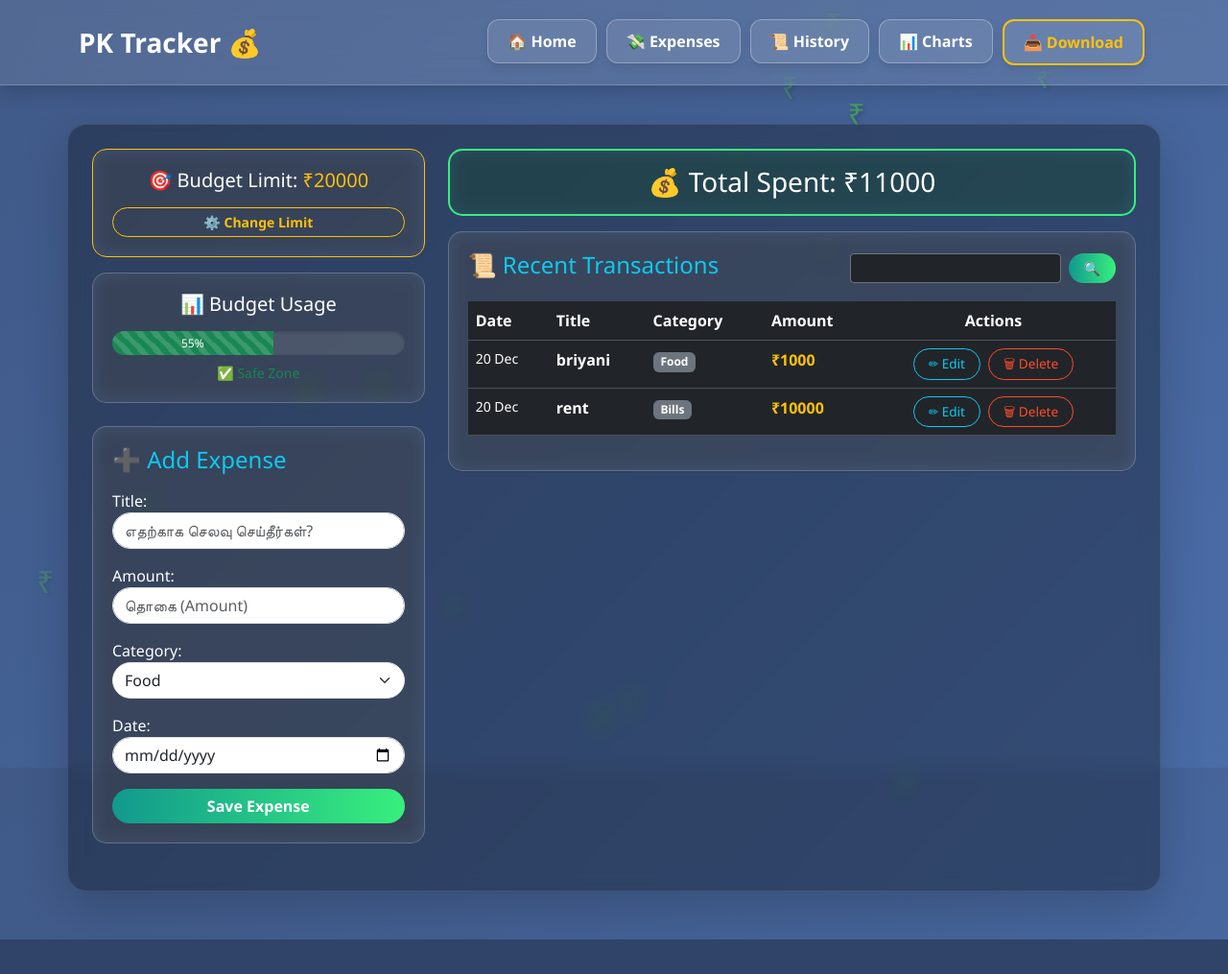
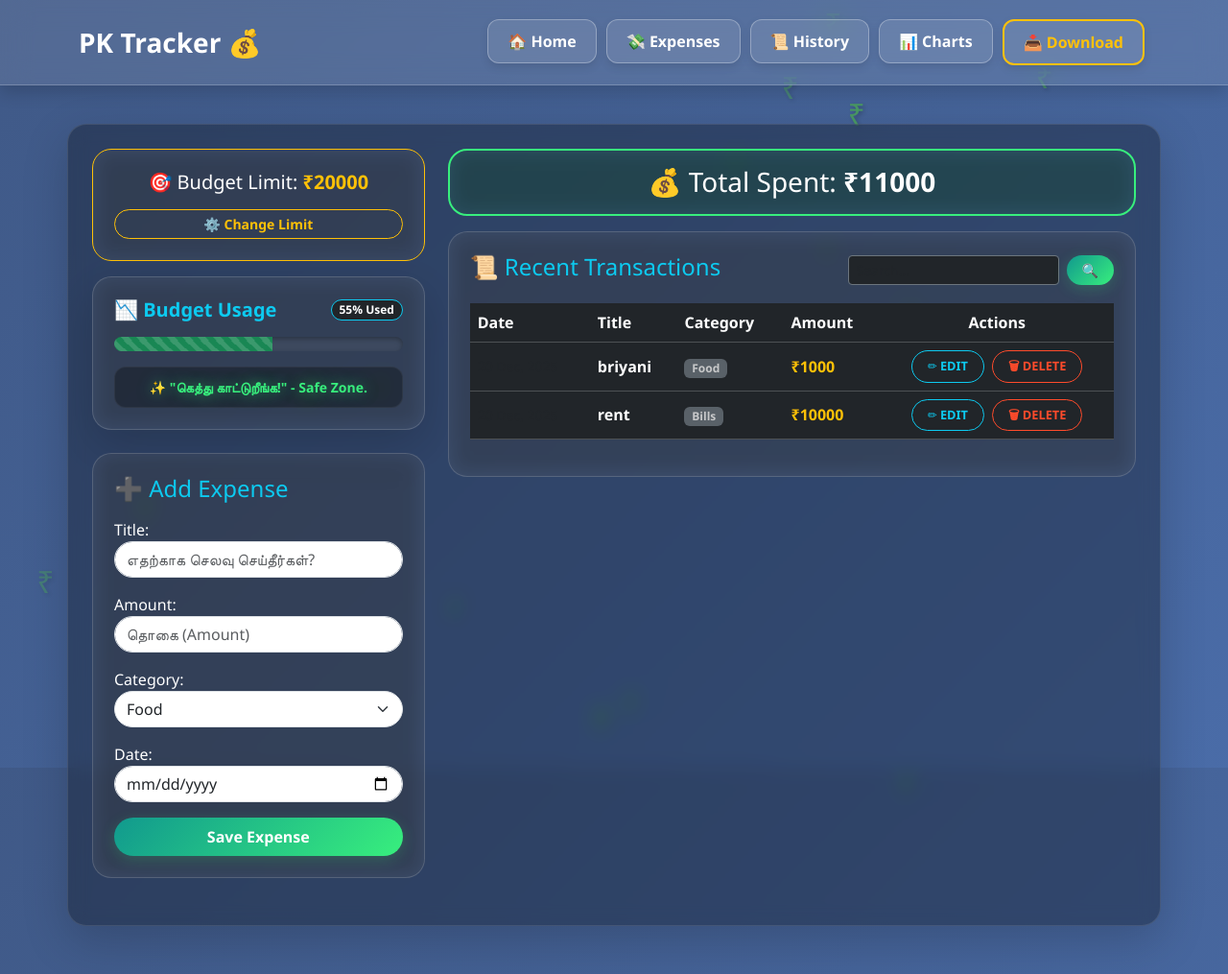
Before and after one commit to muthukumarpl/pk-tracker, a Django app: page /expenses/ in a window 1280 px wide. Shown: the whole page at 96% size. Before the commit the page ends 979 px from the top, so only its background shows below. Run offline with Django 5.2, Linux system fonts and the light colour scheme; data comes from the database, SQL or seed files in the repository.

Commit message:
Update expense_list.html

```diff
--- a/expenses/templates/expenses/expense_list.html
+++ b/expenses/templates/expenses/expense_list.html
@@ -1,65 +1,84 @@
 {% extends 'expenses/base.html' %}
+
 
 {% block content %}
 <style>
+    /* கிரிஸ்டல் கிளாஸ் டிசைன் */
     .card-glass {
-        background: rgba(255, 255, 255, 0.1);
-        backdrop-filter: blur(10px);
-        border: 1px solid rgba(255, 255, 255, 0.2);
-        border-radius: 15px;
-        padding: 20px;
+        background: rgba(255, 255, 255, 0.08);
+        backdrop-filter: blur(12px);
+        border: 1px solid rgba(255, 255, 255, 0.15);
+        border-radius: 20px;
+        padding: 22px;
         color: white;
+        transition: 0.3s;
     }
 
     .btn-custom {
-        background: linear-gradient(to right, #11998e, #38ef7d);
+        background: linear-gradient(135deg, #11998e 0%, #38ef7d 100%);
         border: none;
         color: white;
         font-weight: bold;
         border-radius: 50px;
-        transition: 0.3s;
+        transition: 0.4s;
+        box-shadow: 0 4px 15px rgba(56, 239, 125, 0.2);
     }
 
     .btn-custom:hover {
-        transform: scale(1.02);
-        box-shadow: 0 4px 15px rgba(56, 239, 125, 0.4);
+        transform: scale(1.05);
+        box-shadow: 0 6px 20px rgba(56, 239, 125, 0.4);
     }
 
     .progress {
-        background-color: rgba(255, 255, 255, 0.1);
+        background-color: rgba(255, 255, 255, 0.05);
         border-radius: 50px;
-        height: 25px;
-        box-shadow: inset 0 1px 3px rgba(0,0,0,0.2);
+        height: 15px;
+        box-shadow: inset 0 2px 5px rgba(0,0,0,0.3);
     }
 
+    /* ஆக்ஷன் பட்டன்கள் (Edit/Delete) */
     .btn-action {
         border-radius: 50px;
-        font-size: 0.85rem;
-        padding: 5px 15px;
+        font-size: 0.8rem;
+        padding: 6px 16px;
         transition: 0.3s;
         text-decoration: none;
         display: inline-flex;
         align-items: center;
-        gap: 5px;
-        font-weight: 500;
+        gap: 6px;
+        font-weight: 600;
+        text-transform: uppercase;
     }
 
     .btn-edit { border: 1px solid #0dcaf0; color: #0dcaf0 !important; }
-    .btn-edit:hover { background: #0dcaf0; color: white !important; }
+    .btn-edit:hover { background: #0dcaf0; color: white !important; box-shadow: 0 0 15px rgba(13, 202, 240, 0.4); }
+
     .btn-delete { border: 1px solid #ff4b2b; color: #ff4b2b !important; }
-    .btn-delete:hover { background: #ff4b2b; color: white !important; }
+    .btn-delete:hover { background: #ff4b2b; color: white !important; box-shadow: 0 0 15px rgba(255, 75, 43, 0.4); }
+
+    /* Neon Text Style */
+    .status-box {
+        background: rgba(0, 0, 0, 0.3);
+        border-radius: 12px;
+        padding: 10px;
+        border: 1px solid rgba(255, 255, 255, 0.05);
+    }
 </style>
 
 <div class="row">
     <div class="col-md-4 mb-4">
         <div class="card-glass mb-3 text-center border-warning">
-            <h5 class="mb-3">🎯 Budget Limit: <span class="text-warning">₹{{ budget_limit }}</span></h5>
+            <h5 class="mb-3">🎯 Budget Limit: <span class="text-warning fw-bold">₹{{ budget_limit }}</span></h5>
             <a href="{% url 'set_budget' %}" class="btn btn-sm btn-outline-warning w-100 fw-bold rounded-pill">⚙️ Change Limit</a>
         </div>
 
-        <div class="card-glass mb-4">
-            <h5 class="text-center mb-3">📊 Budget Usage</h5>
-            <div class="progress mb-2">
+        <div class="card-glass mb-4 shadow-lg">
+            <div class="d-flex justify-content-between align-items-center mb-3">
+                <h5 class="mb-0 text-info fw-bold">📉 Budget Usage</h5>
+                <span class="badge rounded-pill bg-dark border border-info">{{ real_percentage|floatformat:0 }}% Used</span>
+            </div>
+
+            <div class="progress mb-3">
                 <div class="progress-bar progress-bar-striped progress-bar-animated
                     {% if real_percentage < 70 %} bg-success
                     {% elif real_percentage < 90 %} bg-warning
@@ -69,18 +88,24 @@
                     aria-valuenow="{{ percentage }}"
                     aria-valuemin="0"
                     aria-valuemax="100">
-                    {{ real_percentage|floatformat:0 }}%
                 </div>
             </div>
-            <p class="text-center small mb-0">
+
+            <div class="status-box text-center">
                 {% if real_percentage >= 100 %}
-                    <span class="text-danger fw-bold">🚨 Limit Exceeded!</span>
+                    <p class="small text-danger fw-bold mb-0" style="text-shadow: 0 0 10px rgba(255,0,0,0.5);">
+                        🚨 "சிவப்பு எச்சரிக்கை!" - Time to stop.
+                    </p>
                 {% elif real_percentage >= 80 %}
-                    <span class="text-warning fw-bold">⚠️ Warning: High Usage</span>
+                    <p class="small text-warning fw-bold mb-0" style="text-shadow: 0 0 10px rgba(255,193,7,0.5);">
+                        ⚠️ "கவனமாக இருங்கள்!" - Nearing limit.
+                    </p>
                 {% else %}
-                    <span class="text-success">✅ Safe Zone</span>
+                    <p class="small fw-bold mb-0" style="color: #38ef7d; text-shadow: 0 0 15px rgba(56, 239, 125, 0.6);">
+                        ✨ "கெத்து காட்டுறீங்க!" - Safe Zone.
+                    </p>
                 {% endif %}
-            </p>
+            </div>
         </div>
 
         <div class="card-glass">
@@ -88,20 +113,20 @@
             <form method="POST">
                 {% csrf_token %}
                 <div class="mb-2">{{ form.as_p }}</div>
-                <button type="submit" class="btn btn-custom w-100">Save Expense</button>
+                <button type="submit" class="btn btn-custom w-100 py-2">Save Expense</button>
             </form>
         </div>
     </div>
 
     <div class="col-md-8">
         {% if is_over_budget %}
-        <div class="alert alert-danger text-center fw-bold shadow">
+        <div class="alert alert-danger text-center fw-bold shadow animate__animated animate__shakeX">
             🚨 பட்ஜெட் தாண்டி போகுது! <br> "ஓடவும் முடியாது, ஒளியவும் முடியாது!"
         </div>
         {% endif %}
 
         <div class="card-glass mb-3 text-center p-3" style="border: 2px solid #38ef7d; background: rgba(56, 239, 125, 0.1);">
-            <h3 class="mb-0">💰 Total Spent: ₹{{ total_amount }}</h3>
+            <h3 class="mb-0">💰 Total Spent: <span class="fw-bold">₹{{ total_amount }}</span></h3>
         </div>
 
         <div class="card-glass">
@@ -114,9 +139,9 @@
             </div>
 
             <div class="table-responsive">
-                <table class="table table-dark table-hover">
+                <table class="table table-dark table-hover align-middle">
                     <thead>
-                        <tr>
+                        <tr class="text-warning">
                             <th>Date</th>
                             <th>Title</th>
                             <th>Category</th>
@@ -127,16 +152,20 @@
                     <tbody>
                         {% for e in expenses %}
                         <tr>
-                            <td class="small">{{ e.date|date:"d M" }}</td>
+                            <td class="small text-muted">{{ e.date|date:"d M, Y" }}</td>
                             <td class="fw-bold">{{ e.title }}</td>
-                            <td><span class="badge bg-secondary">{{ e.category }}</span></td>
+                            <td><span class="badge bg-secondary opacity-75">{{ e.category }}</span></td>
                             <td class="text-warning fw-bold">₹{{ e.amount }}</td>
                             <td class="text-center">
                                 <div class="d-flex justify-content-center gap-2">
-                                    <a href="{% url 'edit_expense' e.id %}" class="btn-action btn-edit">✏ Edit</a>
-                                    <a href="{% url 'delete_expense' e.id %}" class="btn-action btn-delete">🗑 Delete</a>
+                                    <a href="{% url 'edit_expense' e.id %}" class="btn-action btn-edit">✏ EDIT</a>
+                                    <a href="{% url 'delete_expense' e.id %}" class="btn-action btn-delete">🗑 DELETE</a>
                                 </div>
                             </td>
+                        </tr>
+                        {% empty %}
+                        <tr>
+                            <td colspan="5" class="text-center text-muted py-4">No records found.</td>
                         </tr>
                         {% endfor %}
                     </tbody>
```
